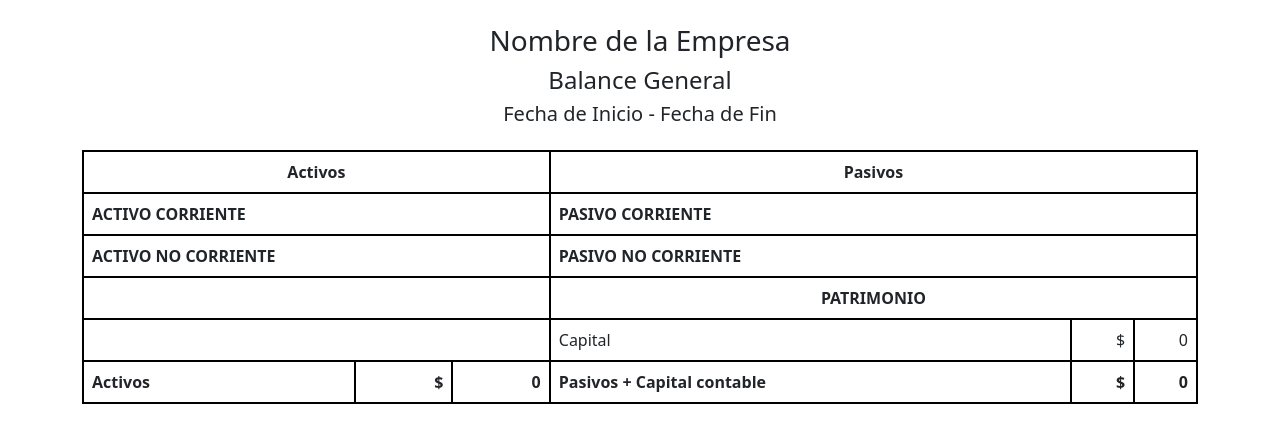
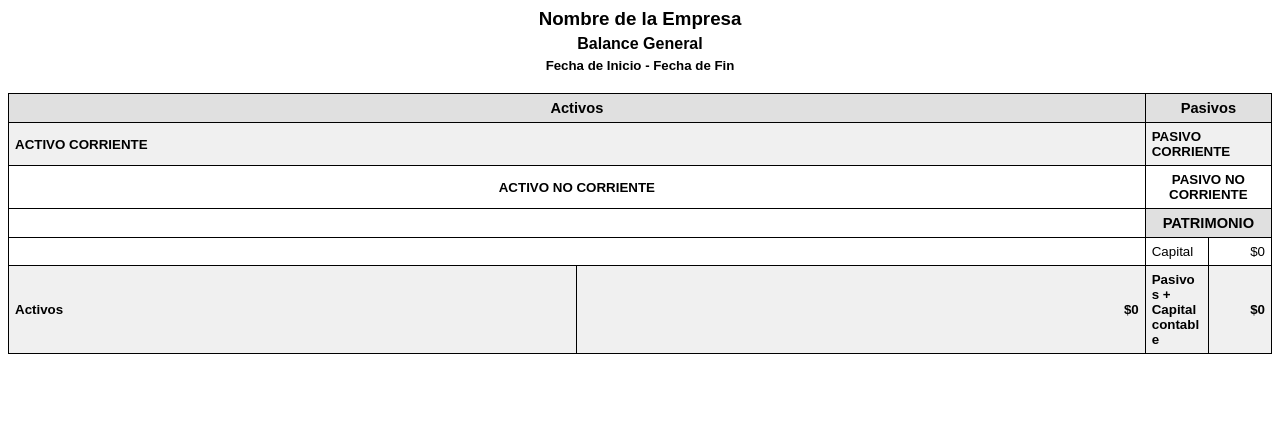
Before and after one commit to erickG01/InnovaSoftSolutions, a Django app: page /balanceGeneral/ in a window 1280 px wide. Shown: the top 443 px of the page. Run offline with Django 5.2, Linux system fonts and the light colour scheme; data that the repository does not hold is empty.

Commit message:
Balance general en pdf

```diff
--- a/App_innovaSoft/templates/App_innovaSoft/balanceGeneral.html
+++ b/App_innovaSoft/templates/App_innovaSoft/balanceGeneral.html
@@ -5,48 +5,92 @@
     <meta charset="UTF-8">
     <meta name="viewport" content="width=device-width, initial-scale=1.0">
     <title>Balance General</title>
-    <link href="https://cdn.jsdelivr.net/npm/bootstrap@5.3.0/dist/css/bootstrap.min.css" rel="stylesheet">
+
     <style>
+         @page {
+            size: 11in 8.5in; /* Tamaño horizontal (11x8.5 pulgadas) */
+            margin: 1in; /* Ajustar los márgenes si es necesario */
+        }
+        /* Container styling */
+        .container {
+            width: 100%; /* Fija el ancho de la tabla para mantener proporción */
+            margin: 0 auto;
+            font-family: Arial, sans-serif;
+            font-size: 12pt; /* Ajusta el tamaño de fuente para el PDF */
+        }
+
+        /* Headers */
+        h3, h4, h5 {
+            text-align: center;
+            margin: 5px 0;
+        }
+
+        /* Table styling */
+        .table {
+            width: 100%;
+            border-collapse: collapse;
+            margin-top: 20px;
+            font-size: 10pt; /* Tamaño de fuente para celdas */
+            table-layout: fixed; /* Añade esta línea */
+        }
+
+        .table th, .table td {
+            border: 1px solid black;
+            padding: 6px;
+            vertical-align: middle;
+            word-wrap: break-word;
+        }
+
+        /* Column widths */
+        .table th:nth-child(1), .table td:nth-child(1) {
+            width: 45%; /* Primera columna */
+        }
+        .table th:nth-child(2), .table td:nth-child(2) {
+            width: 5%; /* Segunda columna (valor) */
+        }
+        .table th:nth-child(3), .table td:nth-child(3) {
+            width: 45%; /* Tercera columna */
+        }
+        .table th:nth-child(4), .table td:nth-child(4) {
+            width: 5%; /* Cuarta columna (valor) */
+        }
+
         .table-title {
             text-align: center;
             font-weight: bold;
+            background-color: #e0e0e0;
+            font-size: 11pt;
         }
-        .table-bordered th, .table-bordered td {
-            vertical-align: middle;
-            border: 2px solid black;
-        }
-        .table-bordered {
-            border: 2px solid black;
-        }
+
         .section-title {
             font-weight: bold;
-            background-color: #f8f9fa;
+            background-color: #f0f0f0;
         }
+
         .text-right {
             text-align: right;
         }
-        .text-center {
-            text-align: center;
-        }
+
     </style>
+
 </head>
 <body>
-    <div class="container my-4">
+    <div class="container ">
         <h3 class="text-center">{{ nombre_empresa }}</h3>
         <h4 class="text-center">Balance General</h4>
         <h5 class="text-center">{{ fecha_inicio }} - {{ fecha_fin }}</h5>
 
-        <table class="table table-bordered mt-4">
+        <table class="table">
             <thead>
                 <tr>
-                    <th colspan="3" class="table-title">Activos</th>
-                    <th colspan="3" class="table-title">Pasivos</th>
+                    <th colspan="2" class="table-title">Activos</th>
+                    <th colspan="2" class="table-title">Pasivos</th>
                 </tr>
             </thead>
             <tbody>
                 <tr class="section-title">
-                    <td colspan="3">ACTIVO CORRIENTE</td>
-                    <td colspan="3">PASIVO CORRIENTE</td>
+                    <td colspan="2">ACTIVO CORRIENTE</td>
+                    <td colspan="2">PASIVO CORRIENTE</td>
                 </tr>
                 {% for cuenta_activo, cuenta_pasivo in subcuentas_corrientes %}
                 <tr>
@@ -57,14 +101,13 @@
                             &nbsp; <!-- Espacio vacío si no hay cuenta activa -->
                         {% endif %}
                     </td>
-                    <td class="text-right">$</td>
                     <td class="text-right">
                         {% for transaccion in transacciones_activo_corriente %}
                             {% if transaccion.idSubCuenta == cuenta_activo.idSubCuenta %}
-                                {{ transaccion.saldo_absoluto|default:0 }}
+                                ${{ transaccion.saldo_absoluto|default:0 }}
                             {% endif %}
                         {% endfor %}
-                    </td> <!-- Muestra el saldo de las transacciones -->
+                    </td>
                     <td>
                         {% if cuenta_pasivo %}
                             {{ cuenta_pasivo.nombre }}
@@ -72,14 +115,13 @@
                             &nbsp; <!-- Espacio vacío si no hay cuenta pasiva -->
                         {% endif %}
                     </td>
-                    <td class="text-right">$</td>
                     <td class="text-right">
                         {% for transaccion in transacciones_pasivo_corriente %}
                             {% if transaccion.idSubCuenta == cuenta_pasivo.idSubCuenta %}
-                                {{ transaccion.saldo_absoluto|default:0 }}
+                                ${{ transaccion.saldo_absoluto|default:0 }}
                             {% endif %}
                         {% endfor %}
-                    </td> <!-- Muestra el saldo de las transacciones -->
+                    </td>
                 </tr>
                 {% endfor %}
 
@@ -92,14 +134,13 @@
                             &nbsp; <!-- Espacio vacío si no hay detalle activo -->
                         {% endif %}
                     </td>
-                    <td class="text-right">$</td>
                     <td class="text-right">
                         {% for transaccion in transacciones_detalle_activo_corriente %}
                             {% if transaccion.idCuentaDetalle == detalle_activo.idCuentaDetalle %}
-                                {{ transaccion.saldo_absoluto|default:0 }}
+                                ${{ transaccion.saldo_absoluto|default:0 }}
                             {% endif %}
                         {% endfor %}
-                    </td> <!-- Muestra el saldo de las transacciones -->
+                    </td>
                     <td>
                         {% if detalle_pasivo %}
                             {{ detalle_pasivo.nombre }}
@@ -107,22 +148,21 @@
                             &nbsp; <!-- Espacio vacío si no hay detalle pasivo -->
                         {% endif %}
                     </td>
-                    <td class="text-right">$</td>
                     <td class="text-right">
                         {% for transaccion in transacciones_detalle_pasivo_corriente %}
                             {% if transaccion.idCuentaDetalle == detalle_pasivo.idCuentaDetalle %}
-                                {{ transaccion.saldo_absoluto|default:0 }}
+                                ${{ transaccion.saldo_absoluto|default:0 }}
                             {% endif %}
                         {% endfor %}
-                    </td> <!-- Muestra el saldo de las transacciones -->
+                    </td>
                 </tr>
                 {% endfor %}
             </tbody>
 
             <thead>
                 <tr>
-                    <th colspan="3">ACTIVO NO CORRIENTE</th>
-                    <th colspan="3">PASIVO NO CORRIENTE</th>
+                    <th colspan="2">ACTIVO NO CORRIENTE</th>
+                    <th colspan="2">PASIVO NO CORRIENTE</th>
                 </tr>
             </thead>
             <tbody>
@@ -135,14 +175,13 @@
                             &nbsp; <!-- Espacio vacío si no hay cuenta activa -->
                         {% endif %}
                     </td>
-                    <td class="text-right">$</td>
                     <td class="text-right">
                         {% for transaccion in transacciones_activo_no_corriente %}
                             {% if transaccion.idSubCuenta == cuenta_activo.idSubCuenta %}
-                                {{ transaccion.saldo_absoluto|default:0 }}
+                                ${{ transaccion.saldo_absoluto|default:0 }}
                             {% endif %}
                         {% endfor %}
-                    </td> <!-- Muestra el saldo de las transacciones -->
+                    </td>
                     <td>
                         {% if cuenta_pasivo %}
                             {{ cuenta_pasivo.nombre }}
@@ -150,14 +189,13 @@
                             &nbsp; <!-- Espacio vacío si no hay cuenta pasiva -->
                         {% endif %}
                     </td>
-                    <td class="text-right">$</td>
                     <td class="text-right">
                         {% for transaccion in transacciones_pasivo_no_corriente %}
                             {% if transaccion.idSubCuenta == cuenta_pasivo.idSubCuenta %}
-                                {{ transaccion.saldo_absoluto|default:0 }}
+                                ${{ transaccion.saldo_absoluto|default:0 }}
                             {% endif %}
                         {% endfor %}
-                    </td> <!-- Muestra el saldo de las transacciones -->
+                    </td>
                 </tr>
                 {% endfor %}
 
@@ -170,14 +208,13 @@
                             &nbsp; <!-- Espacio vacío si no hay detalle activo -->
                         {% endif %}
                     </td>
-                    <td class="text-right">$</td>
                     <td class="text-right">
                         {% for transaccion in transacciones_detalle_activo_no_corriente %}
                             {% if transaccion.idCuentaDetalle == detalle_activo.idCuentaDetalle %}
-                                {{ transaccion.saldo_absoluto|default:0 }}
+                                ${{ transaccion.saldo_absoluto|default:0 }}
                             {% endif %}
                         {% endfor %}
-                    </td> <!-- Muestra el saldo de las transacciones -->
+                    </td>
                     <td>
                         {% if detalle_pasivo %}
                             {{ detalle_pasivo.nombre }}
@@ -185,35 +222,34 @@
                             &nbsp; <!-- Espacio vacío si no hay detalle pasivo -->
                         {% endif %}
                     </td>
-                    <td class="text-right">$</td>
                     <td class="text-right">
                         {% for transaccion in transacciones_detalle_pasivo_no_corriente %}
                             {% if transaccion.idCuentaDetalle == detalle_pasivo.idCuentaDetalle %}
-                                {{ transaccion.saldo_absoluto|default:0 }}
+                                ${{ transaccion.saldo_absoluto|default:0 }}
                             {% endif %}
                         {% endfor %}
-                    </td> <!-- Muestra el saldo de las transacciones -->
+                    </td>
                 </tr>
                 {% endfor %}
                 <tr>
-                    <th colspan="3"></th>
-                    <th colspan="3" class="table-title">PATRIMONIO</th>
+                    <th colspan="2"></th>
+                    <th colspan="2" class="table-title">PATRIMONIO</th>
                 </tr>
-                <tr >
-                    <td colspan="3"></td>
+                <tr>
+                    <td colspan="2"></td>
                     <td>Capital</td>
-                    <td class="text-right">$</td>
-                    <td class="text-right">{{ capitales_iniciales }}</td>
+                    <td class="text-right">${{ capitales_iniciales }}</td>
                 </tr>
                 <tr class="section-title">
                     <td><strong>Activos</strong></td>
-                    <td class="text-right">$</td>
-                    <td class="text-right">{{total_activos}}</td>
+                    <td class="text-right">${{ total_activos }}</td>
                     <td><strong>Pasivos + Capital contable</strong></td>
-                    <td class="text-right">$</td>
-                    <td class="text-right">{{ total_pasivo_capital }}</td>
+                    <td class="text-right">${{ total_pasivo_capital }}</td>
                 </tr>
             </tbody>
         </table>
     </div>
+
 {% endblock %}
+</body>
+</html>
--- a/App_innovaSoft/templates/App_innovaSoft/hojAjustes.html
+++ b/App_innovaSoft/templates/App_innovaSoft/hojAjustes.html
@@ -26,7 +26,7 @@
         <a class="btn btn-secondary m-1" href="{% url 'BalanceDeComprobacion' %}">Balance de Comprobación</a>
         <a class="btn btn-secondary m-1">Estado de Resultado</a>
         <a class="btn btn-secondary m-1" href="{% url 'estadoCapital' %}?format=pdf" >Estado de Capital</a>
-        <a class="btn btn-secondary m-1" href="{% url 'balanceGeneral' %}">Balance General</a>
+        <a class="btn btn-secondary m-1" href="{% url 'balanceGeneral' %}?format=pdf"">Balance General</a>
     </div>
 
     <!--Tabla de hoja de ajustes-->
--- a/App_innovaSoft/views.py
+++ b/App_innovaSoft/views.py
@@ -82,6 +82,7 @@ def tipos_cuentas(request):
     }
 
     return render(request, 'App_innovaSoft/CatalogoCuentas.html', context)
+
 #funciones para usar en balance general y estado de capital
 
 def obtener_info_empresa():
@@ -208,6 +209,21 @@ def balanceGeneral(request):
     }
 
 
+    if request.GET.get('format') == 'pdf':
+        # Renderizar el HTML como string
+        html_string = render_to_string("App_innovaSoft/balanceGeneral.html", context)
+
+        # Crear el PDF
+        response = HttpResponse(content_type='application/pdf')
+        response['Content-Disposition'] = 'attachment; filename="balance_general.pdf"'
+        pisa_status = pisa.CreatePDF(html_string, dest=response,encoding='utf-8')
+
+        # Verificar si hubo un error al generar el PDF
+        if pisa_status.err:
+            return HttpResponse("Error al generar el PDF")
+
+        return response
+
     return render(request, "App_innovaSoft/balanceGeneral.html", context)
 
 
@@ -223,14 +239,11 @@ def estadoCapital(request):
     subcuentas = SubCuenta.objects.filter(codigoCuenta__in=subcuenta_codigos)
     detalle_cuentas = CuentaDetalle.objects.filter(codigoCuenta__in=cuenta_detalle_codigos)
 
-    # Obtener la información general de la empresa
-    info_empresa = Informacion.objects.first()  # Obtener la primera entrada
-    nombre_empresa = info_empresa.nombreEmpresa if info_empresa else "Nombre de la Empresa"
 
-    # Obtener el periodo contable
-    periodo = PeriodoContable.objects.first()  # Ajusta esto según tu lógica
-    fecha_inicio = periodo.fechaInicioDePeriodo.strftime("%d de %B de %Y").lstrip('0').replace('  ', ' ')
-    fecha_fin = periodo.fechaFinDePeriodo.strftime("%d de %B de %Y").lstrip('0').replace('  ', ' ')
+    # Obtener la información de la empresa y las fechas del periodo
+    nombre_empresa = obtener_info_empresa()
+    fecha_inicio, fecha_fin = obtener_fechas_periodo()
+
 
     # Obtenemos las transacciones y calculamos el saldo absoluto
     subcuenta_transacciones = Transacion.objects.filter(idSubCuenta__in=subcuentas).values('idSubCuenta').annotate(
@@ -313,7 +326,7 @@ def estadoCapital(request):
     total_final = abs(total_final)  # Convertimos a valor absoluto
 
     # Guardar capitales_iniciales en la sesión como float
-    request.session['capitales_iniciales'] = float(capitales_iniciales)  # Convertimos a float
+    request.session['capitales_iniciales'] = float(total_final)  # Convertimos a float
 
 
 
```
